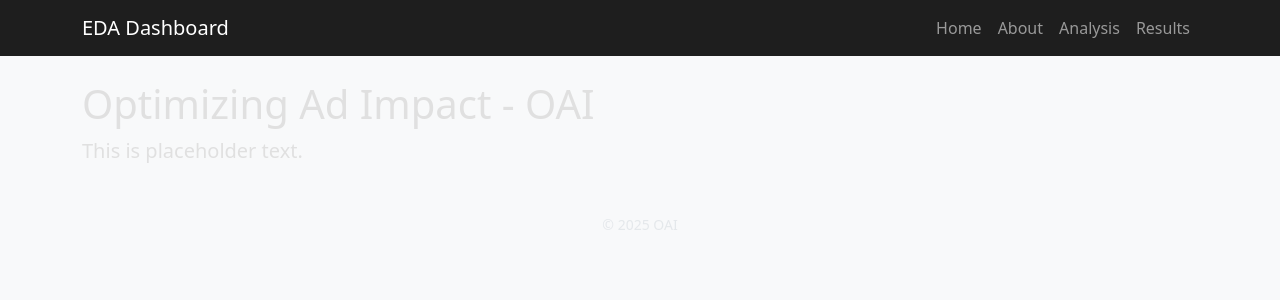
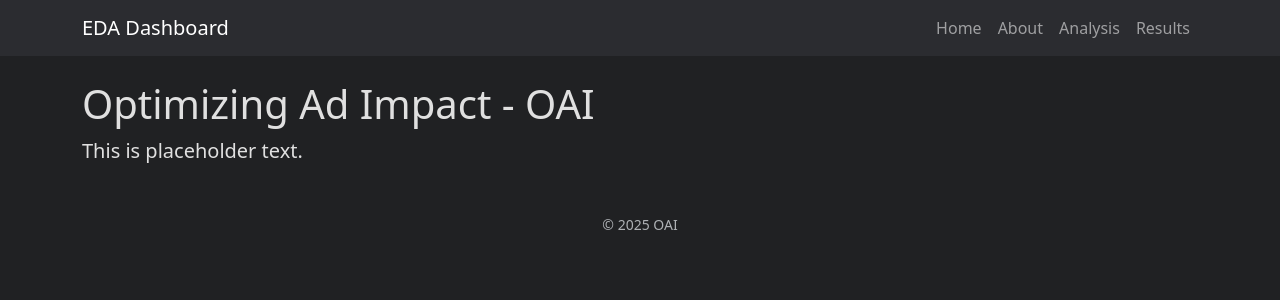
Before and after one commit to Shiepi/oai-web-python, a Flask app: page / in a window 1280 px wide. Shown: the top 300 px of the page. Run offline with Flask 3, Linux system fonts and the light colour scheme; some libraries are stand-ins or nearby versions.

Commit message:
Fixed light BG

```diff
--- a/static/style.css
+++ b/static/style.css
@@ -1,7 +1,7 @@
 /* ---- Dark theme base ---- */
 :root {
-    --bg-main:     #121212;   /* near-black */
-    --bg-card:     #1e1e1e;   /* dark gray cards */
+    --bg-main:     #202123;   /* <-- was #121212 */
+    --bg-card:     #2b2c30;   /* a touch lighter than bg-main */
     --text-main:   #e0e0e0;   /* light gray text */
     --accent:      #0d6efd;   /* Bootstrap’s primary blue */
   }
--- a/templates/layout.html
+++ b/templates/layout.html
@@ -2,13 +2,13 @@
 <html lang="en" data-bs-theme="dark">
 <head>
   <meta charset="utf-8">
-  <title>{{ title }} | Demo Dashboard</title>
+  <title>{{ title }} | Optimizing Ad Impact - OAI</title>
   <meta name="viewport" content="width=device-width, initial-scale=1">
   <link href="https://cdn.jsdelivr.net/npm/bootstrap@5.3.3/dist/css/bootstrap.min.css" rel="stylesheet">
   <script src="https://cdn.plot.ly/plotly-2.32.0.min.js"></script>
   <link rel="stylesheet" href="{{ url_for('static', filename='style.css') }}">
 </head>
-<body class="bg-light">
+<body>
 <nav class="navbar navbar-expand-lg navbar-dark bg-dark mb-4">
   <div class="container">
     <a class="navbar-brand" href="{{ url_for('home') }}">EDA Dashboard</a>
```
